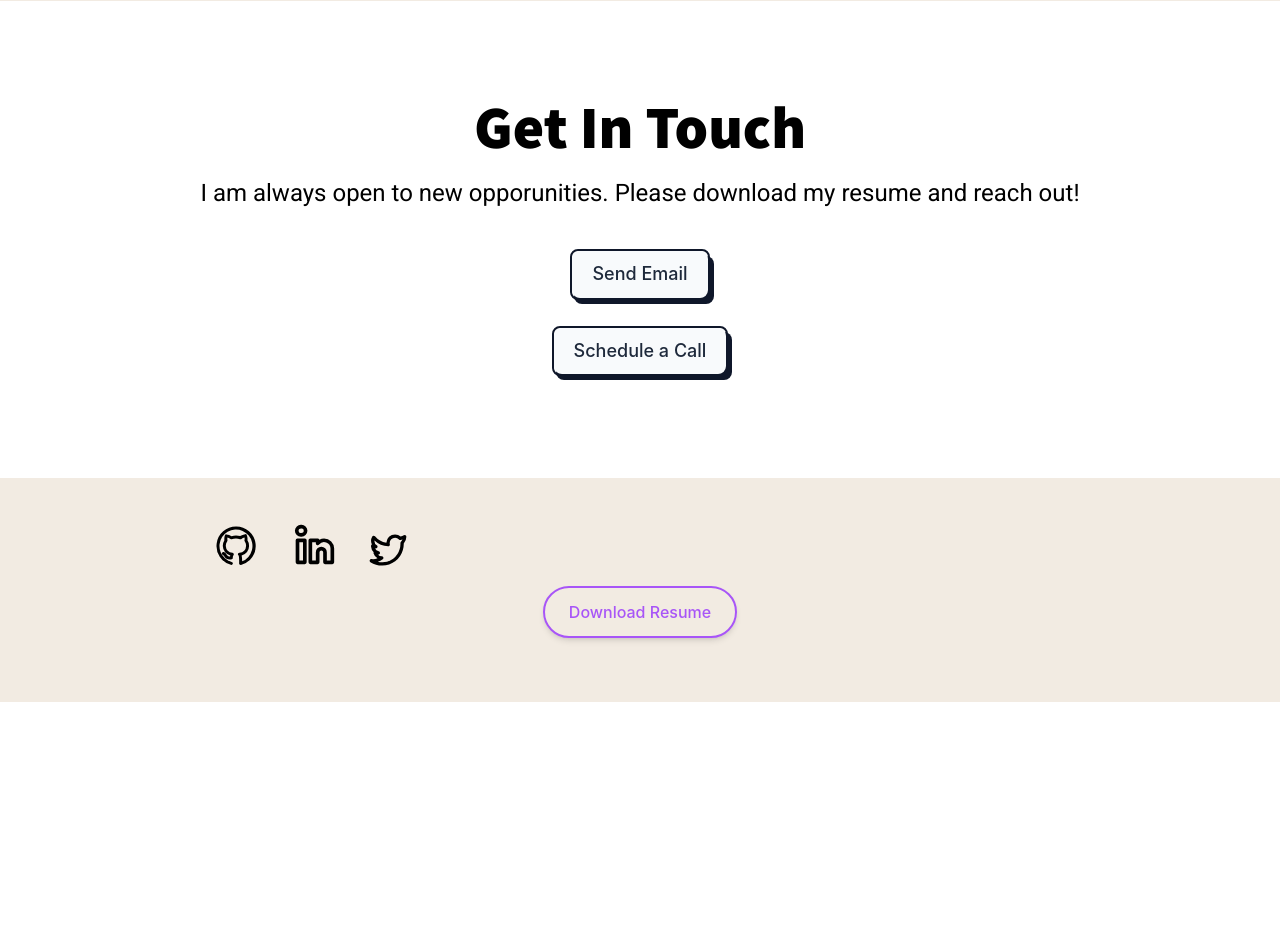
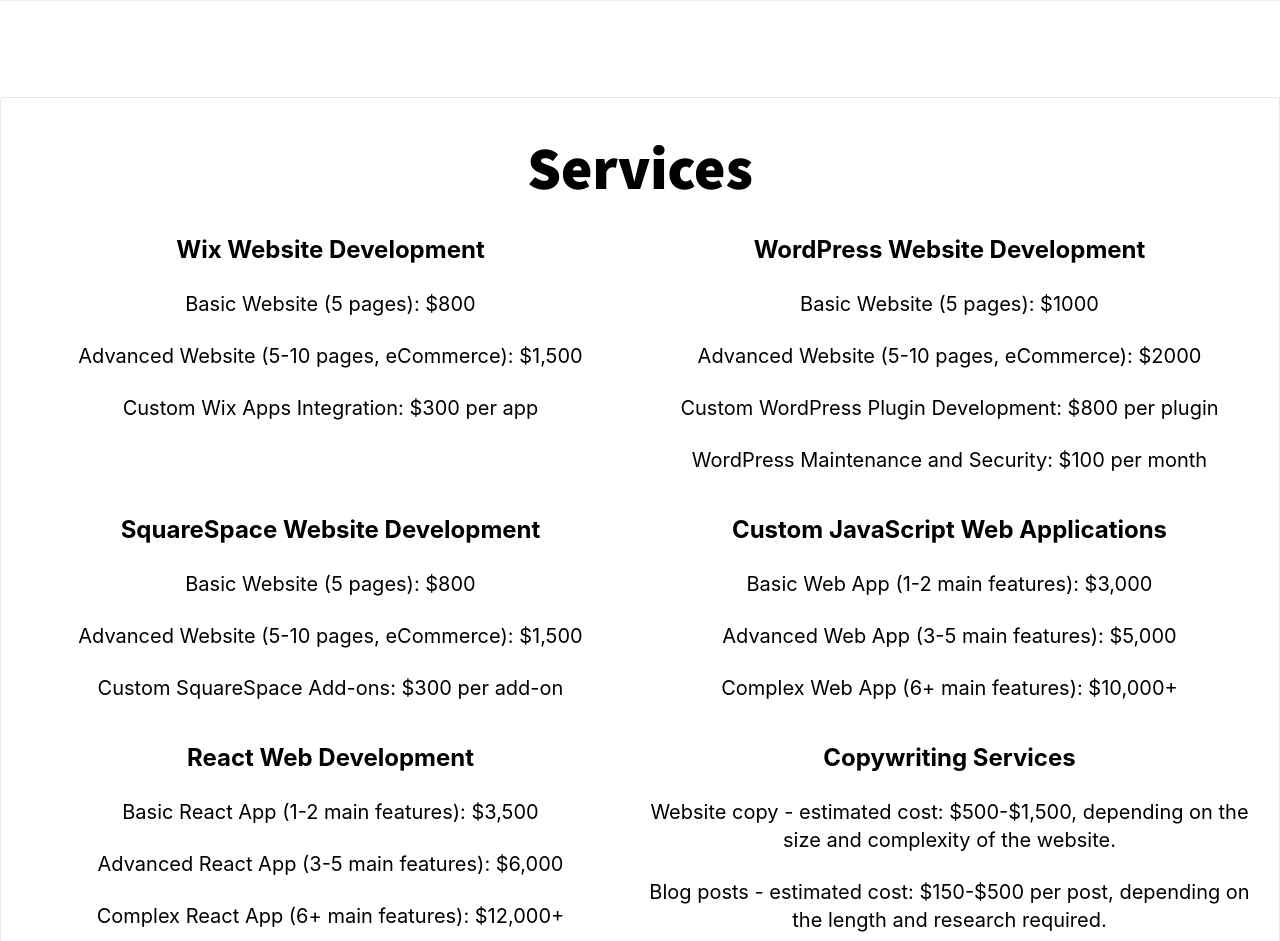
Before and after one commit to kjschelling/thekjcode, a React (Create React App) app: page / in a window 1280 px wide. Shown: the part 4520-5461 px from the top of the page. Before the commit the page ends 5222 px from the top, so only its background shows below. Built offline with nearby package versions, Linux system fonts and the light colour scheme.

Commit message:
added services component

```diff
--- a/package.json
+++ b/package.json
@@ -14,11 +14,12 @@
     "dotenv": "^16.0.3",
     "framer-motion": "^6.3.2",
     "gh-pages": "^4.0.0",
+    "next": "^13.2.4",
     "react": "^18.1.0",
     "react-dom": "^18.1.0",
     "react-responsive-carousel": "^3.2.23",
-    "react-router-dom": "^6.3.0",
-    "react-scripts": "5.0.1",
+    "react-router-dom": "^6.9.0",
+    "react-scripts": "^5.0.1",
     "web-vitals": "^2.1.4"
   },
   "scripts": {
--- a/src/App.jsx
+++ b/src/App.jsx
@@ -1,11 +1,11 @@
-
-import './App.css';
+import "./App.css";
 import Nav from "./components/Nav";
 import Hero from "./components/Hero";
 import About from "./components/About";
 import Projects from "./components/Projects";
+import Services from "./components/Services";
 import Contact from "./components/Contact";
-import Footer from './components/Footer';
+import Footer from "./components/Footer";
 
 function App() {
   return (
@@ -14,6 +14,7 @@
       <Hero />
       <About />
       <Projects />
+      <Services />
       <Contact />
       <Footer />
     </div>
--- a/src/components/Contact.jsx
+++ b/src/components/Contact.jsx
@@ -21,6 +21,24 @@
           I am always open to new opporunities. Please download my resume and
           reach out!
         </p>
+
+        <div>
+          <a
+            href="https://calendly.com/thekjcode"
+            target="_blank"
+            className="relative inline-block text-lg group"
+          >
+            <span className="relative z-10 block px-5 py-3 overflow-hidden font-medium leading-tight text-gray-800 transition-colors duration-300 ease-out border-2 border-gray-900 rounded-lg group-hover:text-white">
+              <span className="absolute inset-0 w-full h-full px-5 py-3 rounded-lg bg-gray-50"></span>
+              <span className="absolute left-0 w-48 h-48 -ml-2 transition-all duration-300 origin-top-right -rotate-90 -translate-x-full translate-y-12 bg-gray-900 group-hover:-rotate-180 ease"></span>
+              <span className="relative">Schedule a Call</span>
+            </span>
+            <span
+              class="absolute bottom-0 right-0 w-full h-12 -mb-1 -mr-1 transition-all duration-200 ease-linear bg-gray-900 rounded-lg group-hover:mb-0 group-hover:mr-0"
+              data-rounded="rounded-lg"
+            ></span>
+          </a>
+        </div>
         <div className="my-5">
           {/*---- lets connect button --- ** add on click if doing the form */}
 
@@ -41,23 +59,6 @@
 
           {/* end connect button */}
         </div>
-        <div>
-          <a
-            href="https://calendly.com/thekjcode"
-            target="_blank"
-            className="relative inline-block text-lg group"
-          >
-            <span className="relative z-10 block px-5 py-3 overflow-hidden font-medium leading-tight text-gray-800 transition-colors duration-300 ease-out border-2 border-gray-900 rounded-lg group-hover:text-white">
-              <span className="absolute inset-0 w-full h-full px-5 py-3 rounded-lg bg-gray-50"></span>
-              <span className="absolute left-0 w-48 h-48 -ml-2 transition-all duration-300 origin-top-right -rotate-90 -translate-x-full translate-y-12 bg-gray-900 group-hover:-rotate-180 ease"></span>
-              <span className="relative">Schedule a Call</span>
-            </span>
-            <span
-              class="absolute bottom-0 right-0 w-full h-12 -mb-1 -mr-1 transition-all duration-200 ease-linear bg-gray-900 rounded-lg group-hover:mb-0 group-hover:mr-0"
-              data-rounded="rounded-lg"
-            ></span>
-          </a>
-        </div>
       </div>
       <Modal isOpen={isOpen} setIsOpen={setIsOpen} closeModal={closeModal} />
     </div>
--- a/src/components/Footer.jsx
+++ b/src/components/Footer.jsx
@@ -2,28 +2,58 @@
 import github from "../images/icons/github.svg";
 import twitter from "../images/icons/twitter.svg";
 import linkedin from "../images/icons/linkedin.svg";
+import medium from "../images/icons/medium.svg";
 
 function Footer(props) {
-    return (<div className="full bg-biege">
+  return (
+    <div className="full bg-biege">
       <div className="pb-7 mx-auto">
-            <div className=" container mx-auto p-7 mb-2">
+        <div className="  pt-7 mb-2">
           <div className="flex xs:ml-4">
-                    <a href="https://github.com/kjschelling"><img src={github} className="h-12 w-12 m-4" /></a>
-                    <a href="https://www.linkedin.com/in/thekjcode/"><img src={linkedin} className="h-11 w-11 m-4" /></a>
-                    <a href=""><img src={twitter} className="h-10 w-10 m-4 mt-6" /></a>
+            <a href="https://github.com/kjschelling">
+              <img src={medium} className="h-12 w-12 m-4" />
+            </a>
+            <a href="https://github.com/kjschelling">
+              <img src={github} className="h-12 w-12 m-4" />
+            </a>
+            <a href="https://www.linkedin.com/in/thekjcode/">
+              <img src={linkedin} className="h-11 w-11 m-4" />
+            </a>
+            <a href="">
+              <img src={twitter} className="h-10 w-10 m-4 mt-6" />
+            </a>
           </div>
 
-                <a href="https://drive.google.com/file/d/19H8b4UBCTSieEDJ399JORLIXpfsMD_Gt/view?usp=sharing" class="relative inline-flex items-center justify-center p-4 px-6 py-3 overflow-hidden font-medium text-indigo-600 transition duration-300 ease-out border-2 border-purple-500 rounded-full shadow-md group">
+          <div className="mx-auto pb-10">
+            <a
+              href="https://drive.google.com/file/d/19H8b4UBCTSieEDJ399JORLIXpfsMD_Gt/view?usp=sharing"
+              class="relative inline-flex items-center justify-center p-4 px-6 py-3 overflow-hidden font-medium text-indigo-600 transition duration-300 ease-out border-2 border-purple-500 rounded-full shadow-md group"
+            >
               <span class="absolute inset-0 flex items-center justify-center w-full h-full text-white duration-300 -translate-x-full bg-purple-500 group-hover:translate-x-0 ease">
-                        <svg class="w-6 h-6" fill="none" stroke="currentColor" viewBox="0 0 24 24" xmlns="http://www.w3.org/2000/svg"><path stroke-linecap="round" stroke-linejoin="round" stroke-width="2" d="M14 5l7 7m0 0l-7 7m7-7H3"></path></svg>
+                <svg
+                  class="w-6 h-6"
+                  fill="none"
+                  stroke="currentColor"
+                  viewBox="0 0 24 24"
+                  xmlns="http://www.w3.org/2000/svg"
+                >
+                  <path
+                    stroke-linecap="round"
+                    stroke-linejoin="round"
+                    stroke-width="2"
+                    d="M14 5l7 7m0 0l-7 7m7-7H3"
+                  ></path>
+                </svg>
               </span>
-                    <span class="absolute flex items-center justify-center w-full h-full text-purple-500 transition-all duration-300 transform group-hover:translate-x-full ease">Download Resume</span>
+              <span class="absolute flex items-center justify-center w-full h-full text-purple-500 transition-all duration-300 transform group-hover:translate-x-full ease">
+                Download Resume
+              </span>
               <span class="relative invisible">Download Resume</span>
             </a>
           </div>
         </div>
       </div>
-    )
-
+    </div>
+  );
 }
 export default Footer;
--- a/src/components/Projects.jsx
+++ b/src/components/Projects.jsx
@@ -15,8 +15,8 @@
         </h2>
       </div>
       {/* ///////// PROJECT CARD 1 - UNNAMED  //////////// */}
-      <div class="max-w-sm w-full lg:max-w-full xs:mx-auto lg:flex bg-white rounded-l border">
-        <div class="h-auto  bg-cover rounded-t  text-center overflow-hidden ">
+      <div className="max-w-sm w-full lg:max-w-full xs:mx-auto lg:flex bg-white rounded-l border">
+        <div className="h-auto  bg-cover rounded-t  text-center overflow-hidden ">
           <h2 className="font-source text-3xl p-5 mb-4 mt-7">
             Front End Development - Unnamed Technology{" "}
           </h2>
@@ -26,9 +26,9 @@
             className="hover:scale-125 mx-auto"
           />
         </div>
-        <div class="mt-12">
-          <div class="mb-8">
-            <div class="text-gray-900 font-bold text-l mt-12">
+        <div className="mt-12">
+          <div className="mb-8">
+            <div className="text-gray-900 font-bold text-l mt-12">
               <ul className="md:text-left xxs:text-center https://www.unnamed.gg/ xs:px-8 md:pl-8">
                 <li>
                   Working with clients to implement and develop Unnamed
@@ -63,7 +63,7 @@
               <span className="relative font-semibold">Unnamed Site</span>
             </span>
             <span
-              class="absolute bottom-0 right-0 w-full h-12 -mb-1 -mr-1 transition-all duration-200 ease-linear bg-gray-900 rounded-lg group-hover:mb-0 group-hover:mr-0"
+              className="absolute bottom-0 right-0 w-full h-12 -mb-1 -mr-1 transition-all duration-200 ease-linear bg-gray-900 rounded-lg group-hover:mb-0 group-hover:mr-0"
               data-rounded="rounded-lg"
             ></span>
           </a>
@@ -71,8 +71,8 @@
       </div>
       {/* ///////// NEW PROJECT - UNNAMED CARD END //////////// */}
       {/* ///////// PROJECT CARD 3 - PEDESTAL APP  //////////// */}
-      <div class="max-w-sm w-full lg:max-w-full xs:mx-auto lg:flex bg-white rounded-l border">
-        <div class="h-auto  bg-cover rounded-t  text-center overflow-hidden ">
+      <div className="max-w-sm w-full lg:max-w-full xs:mx-auto lg:flex bg-white rounded-l border">
+        <div clasName="h-auto  bg-cover rounded-t  text-center overflow-hidden ">
           <h2 className="font-source text-3xl p-5 mb-4 mt-7">
             Software Engineer - Pedestal
           </h2>
@@ -82,9 +82,9 @@
             className="hover:scale-125 mx-auto mb-7"
           />
         </div>
-        <div class="">
-          <div class="mb-8">
-            <div class="text-gray-900 font-bold text-l mt-12">
+        <div className="">
+          <div className="mb-8">
+            <div className="text-gray-900 font-bold text-l mt-12">
               <ul className="md:text-left xxs:text-center xxs:px-8 md:px-4 ">
                 {" "}
                 <li>
--- /dev/null
+++ b/src/components/Services.jsx
@@ -0,0 +1,164 @@
+import React from "react";
+//we use hooks to make functional components equalivent in functionality as class components
+
+function Services(props) {
+  return (
+    <div className="max-w-sm w-full lg:max-w-full shadowlg xs:mx-auto bg-white rounded-l border p-5">
+      <div className="w-full mx-auto flex mb-4">
+        <h2 className="md:text-6xl xs:text-4xl font-source mx-auto w-full h-auto my-5">
+          Services
+        </h2>
+      </div>
+
+      {/* services grid container */}
+      <div className="">
+        {/* row 1 container */}
+        <div className="flex mb-4">
+          <br />
+          {/* WIX DEVELOPMENT */}
+          <div className="w-1/2 h-auto">
+            <ul className="">
+              <h2 className="text-2xl font-bold">Wix Website Development</h2>
+              <br />
+              <li className="text-xl"> Basic Website (5 pages): $800</li>
+              <br />
+              <li className="text-xl">
+                Advanced Website (5-10 pages, eCommerce): $1,500
+              </li>
+              <br />
+              <li className="text-xl">
+                Custom Wix Apps Integration: $300 per app
+              </li>
+            </ul>
+          </div>
+
+          {/* WORDPRESS DEVELOPMENT */}
+          <div className="w-1/2 h-auto">
+            <ul>
+              <h2 className="text-2xl font-bold">
+                WordPress Website Development
+              </h2>
+              <br />
+              <li className="text-xl"> Basic Website (5 pages): $1000</li>
+              <br />
+              <li className="text-xl">
+                Advanced Website (5-10 pages, eCommerce): $2000
+              </li>
+              <br />
+              <li className="text-xl">
+                Custom WordPress Plugin Development: $800 per plugin
+              </li>
+              <br />
+              <li className="text-xl">
+                WordPress Maintenance and Security: $100 per month
+              </li>
+              <br />
+            </ul>
+          </div>
+        </div>
+
+        {/* row 2 container  */}
+        <div className="flex mb-4">
+          {/* SQUARESPACE DEVELOPMENT */}
+          <div className="w-1/2 h-auto">
+            <ul>
+              <h2 className="text-2xl font-bold">
+                SquareSpace Website Development
+              </h2>
+              <br />
+              <li className="text-xl"> Basic Website (5 pages): $800</li>
+              <br />
+              <li className="text-xl">
+                Advanced Website (5-10 pages, eCommerce): $1,500
+              </li>
+              <br />
+              <li className="text-xl">
+                Custom SquareSpace Add-ons: $300 per add-on
+              </li>
+              <br />
+            </ul>
+          </div>
+
+          {/* JAVASCRIPT DEVELOPMENT */}
+          <div className="w-1/2 h-auto">
+            <ul>
+              <h2 className="text-2xl font-bold">
+                Custom JavaScript Web Applications
+              </h2>
+              <br />
+              <li className="text-xl">
+                Basic Web App (1-2 main features): $3,000
+              </li>
+              <br />
+              <li className="text-xl">
+                Advanced Web App (3-5 main features): $5,000
+              </li>
+              <br />
+              <li className="text-xl">
+                Complex Web App (6+ main features): $10,000+
+              </li>
+              <br />
+            </ul>
+          </div>
+        </div>
+
+        {/* row 3 container */}
+        <div className="flex mb-4">
+          {/* REACT DEVELOPMENT */}
+          <div className="w-1/2 h-auto">
+            <ul>
+              <h2 className="text-2xl font-bold">React Web Development</h2>
+              <br />
+              <li className="text-xl">
+                Basic React App (1-2 main features): $3,500
+              </li>
+              <br />
+              <li className="text-xl">
+                Advanced React App (3-5 main features): $6,000
+              </li>
+              <br />
+              <li className="text-xl">
+                Complex React App (6+ main features): $12,000+
+              </li>
+              <br />
+            </ul>
+          </div>
+
+          {/* COPYWRITING SERVICES */}
+          <div className="w-1/2 h-auto">
+            <ul>
+              <h2 className="text-2xl font-bold">Copywriting Services</h2>
+              <br />
+              <li className="text-xl">
+                Website copy - estimated cost: $500-$1,500, depending on the
+                size and complexity of the website.
+              </li>
+              <br />
+              <li className="text-xl">
+                Blog posts - estimated cost: $150-$500 per post, depending on
+                the length and research required.
+              </li>
+              <br />
+              <li className="text-xl">
+                Product descriptions - estimated cost: $50-$100 per product,
+                depending on the complexity and number of products.
+              </li>
+              <br />
+              <li className="text-xl">
+                Social media posts - estimated cost $25-$50 per post.
+              </li>
+              <br />
+              <li className="text-xl">
+                Email marketing campaigns - estimated cost: $500-$1,500 per
+                campaign, depending on the complexity and number of emails.
+              </li>
+              <br />
+            </ul>
+          </div>
+        </div>
+      </div>
+    </div>
+  );
+}
+
+export default Services;
```
Also changed, not shown: src/images/icons/medium.svg (added), 1 other file (tests, documents, lock files or other folders). Lines whose indentation alone changed are shown as unchanged.
